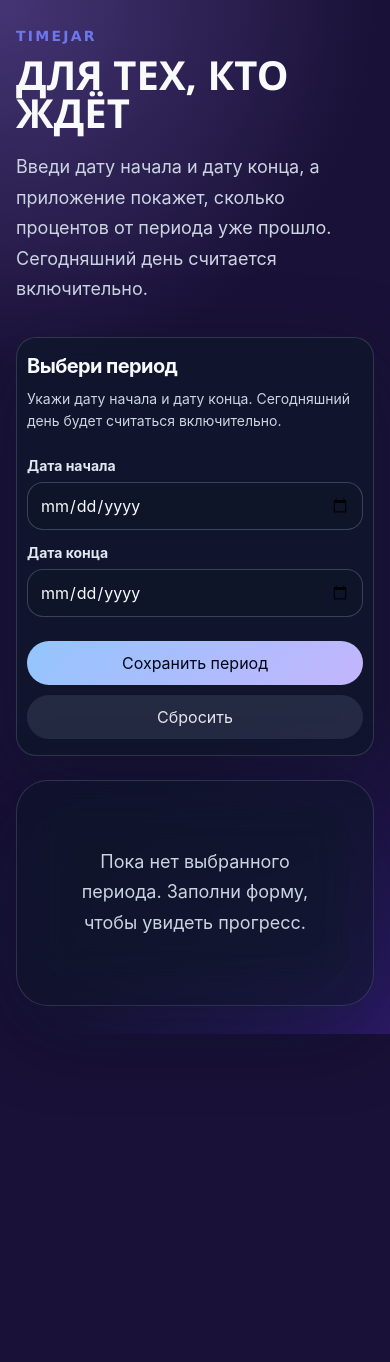
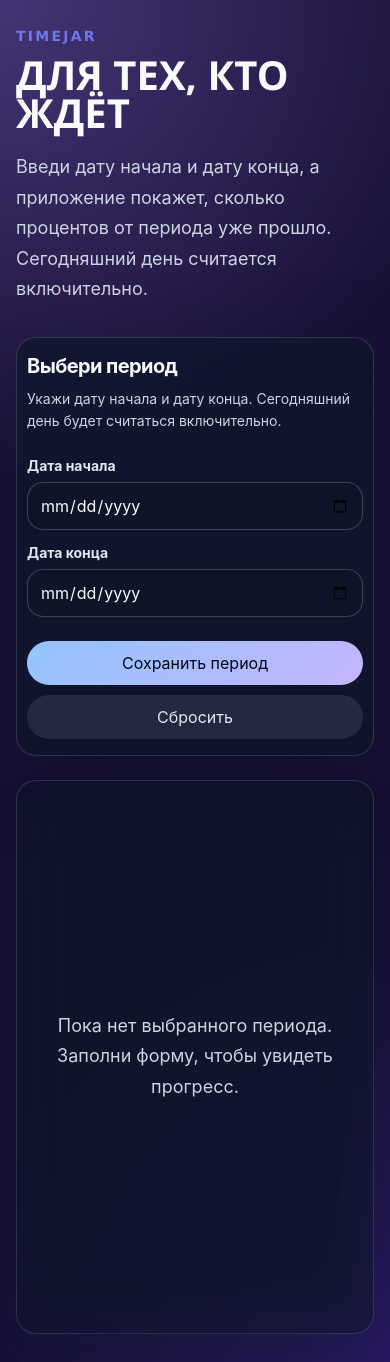
Before and after one commit to sonyales/time-jar, a React (Vite) app: page / in a window 390 px wide. Before the commit the page ends 1034 px from the top, so only its background shows below. Built offline with nearby package versions, Linux system fonts and the light colour scheme.

Commit message:
style: fix styles

```diff
--- a/src/App/App.module.scss
+++ b/src/App/App.module.scss
@@ -113,7 +113,7 @@
   background-color: transparent;
 }
 
-@media (max-width: 860px) {
+@media (max-width: 768px) {
   .app {
     padding: 28px 0;
   }
@@ -124,6 +124,14 @@
 
   .progressPanel,
   .emptyState {
-    min-height: auto;
+    padding: 18px;
+    border-radius: 24px;
   }
 }
+
+@media (max-width: 480px) {
+  .progressPanel {
+    padding: 16px 10px;
+    border-radius: 20px;
+  }
+}
--- a/src/components/DateRangeForm/DateRangeForm.module.scss
+++ b/src/components/DateRangeForm/DateRangeForm.module.scss
@@ -47,7 +47,6 @@
   display: grid;
   gap: 8px;
   width: 100%;
-  min-width: 0;
 
   span {
     color: #e2e8f0;
@@ -58,7 +57,6 @@
   input {
     display: block;
     width: 100%;
-    min-width: 0;
     max-width: 100%;
     height: 48px;
     padding: 0 14px;
--- a/src/components/FactCard/FactCard.module.scss
+++ b/src/components/FactCard/FactCard.module.scss
@@ -16,3 +16,11 @@
   color: #e2e8f0;
   line-height: 1.7;
 }
+
+@media (max-width: 480px) {
+  .factCard {
+    max-width: 100%;
+    padding: 10px;
+    height: 100%;
+  }
+}
```
